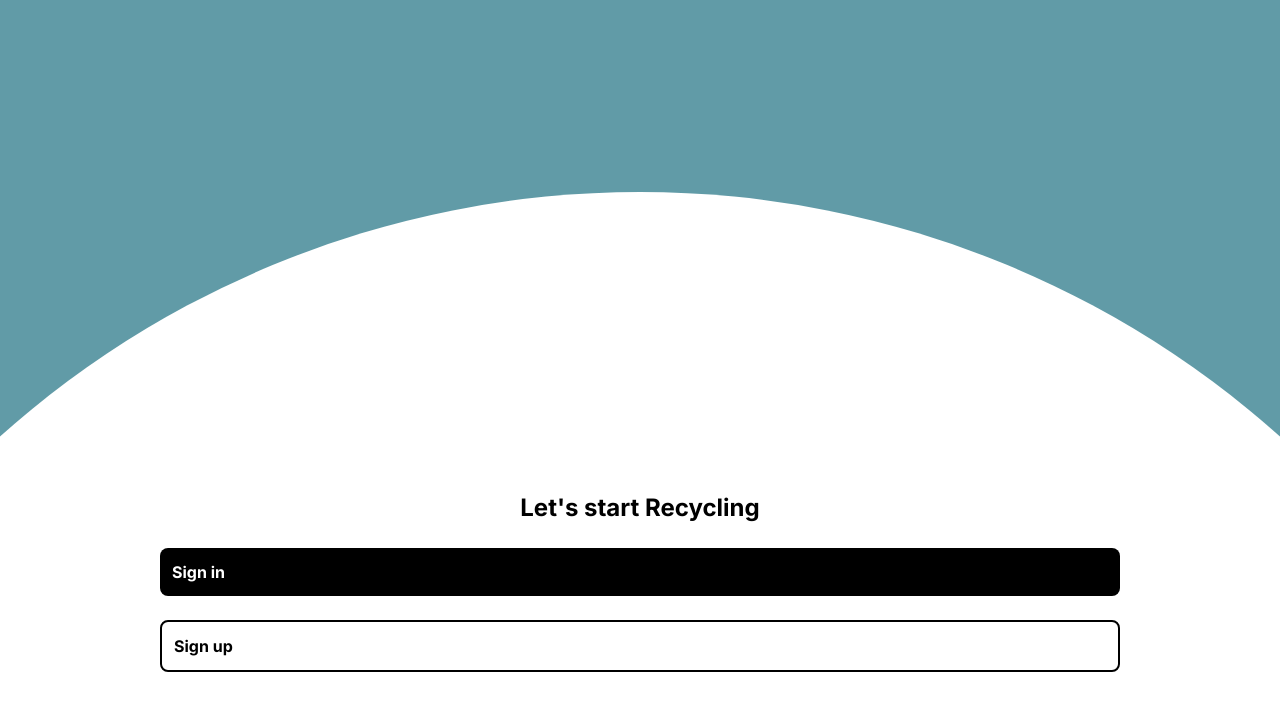
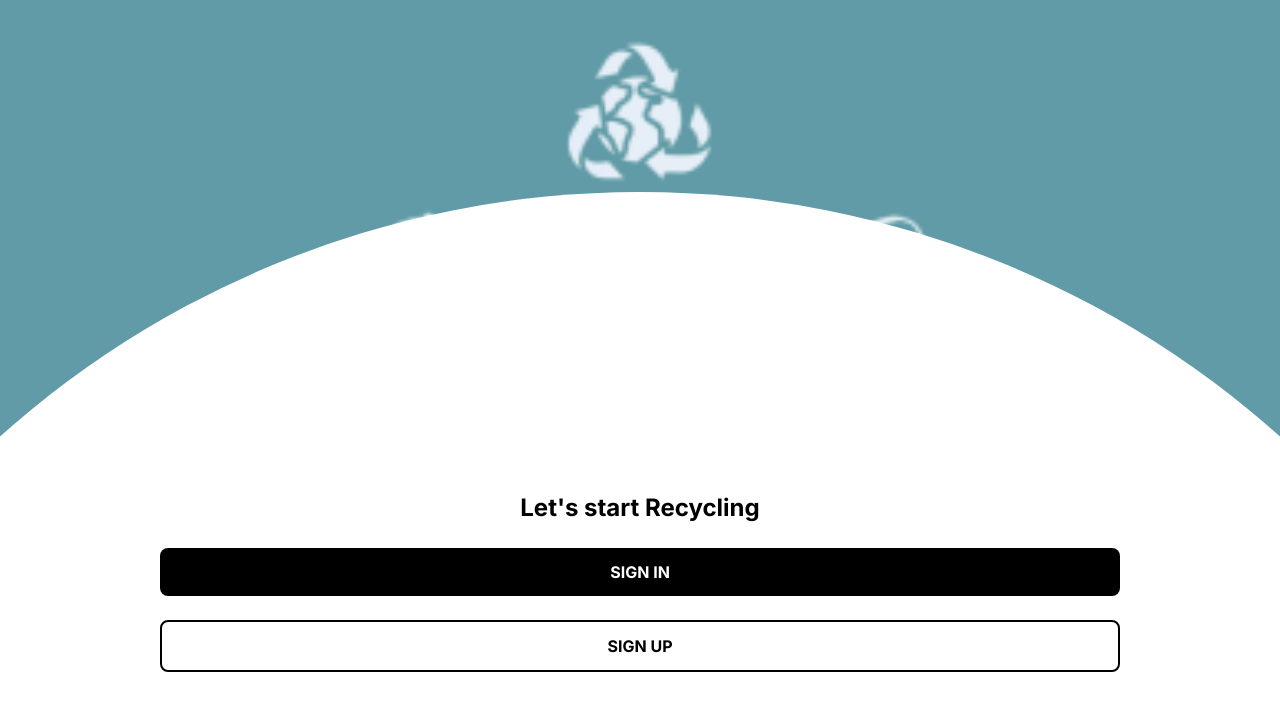
Before and after one commit to agile-78/web, a Next.js app: page /auth in a window 1280 px wide. Shown: the top 710 px of the page. Built offline with nearby package versions, Linux system fonts and the light colour scheme.

Commit message:
Auth pages done

```diff
--- a/src/app/auth/login/page.tsx
+++ b/src/app/auth/login/page.tsx
@@ -7,10 +7,10 @@ export default function login() {
       <Head>
         <title>Login</title>
       </Head>
-      <div className="h-1/2  flex bg-white items-center justify-center relative before:content-[''] before:absolute before:w-[150%] before:aspect-square before:rounded-full before:bg-primary before:top-0 before:left-0 before:-translate-x-1/4 before:-translate-y-1/4 ">
+      <div className="aspect-[1/1] flex bg-white items-center justify-center relative before:content-[''] before:absolute before:w-[150%] before:aspect-square before:rounded-full before:bg-primary before:top-0 before:left-0 before:-translate-x-[30%] before:-translate-y-1/3 ">
         <span className="text-white z-10 text-4xl">Login</span>
       </div>
-      <div className="h-1/2 px-5 bg-white flex flex-col justify-center">
+      <div className=" px-5 pt-3 bg-white flex flex-col justify-center">
         <span>Welcome back!</span>
         <input
           type="text"
--- a/src/app/auth/page.tsx
+++ b/src/app/auth/page.tsx
@@ -1,6 +1,7 @@
 import Head from "next/head";
 import Image from "next/image";
 import Link from "next/link";
+import logo from "../../../public/logo.png";
 
 export default function Auth() {
   return (
@@ -9,7 +10,7 @@ export default function Auth() {
         <title>Auth</title>
       </Head>
       <div className="h-3/5 bg-primary flex items-center justify-center">
-        <Image src="/logo.png" width={150} height={150} alt="logo" />
+      <Image src={logo} alt="Logo" className="mr-1 w-[50%] h-auto my-1" />
       </div>
       <div className="bg-white flex flex-col items-center justify-start relative before:w-[150%] before:aspect-square before:absolute before:bg-inherit before:rounded-full before:top-0 before:-translate-y-[15%]  ">
         <span className="font-bold text-black my-3 text-2xl z-10">
@@ -17,15 +18,15 @@ export default function Auth() {
         </span>
         <Link
           href="/auth/login"
-          className="my-3 bg-black text-white w-3/4 p-3 rounded-lg font-bold z-10"
+          className="my-3 bg-black text-white w-3/4 p-3 rounded-lg font-bold z-10 text-center"
         >
-          Sign in
+          SIGN IN
         </Link>
         <Link
           href="/auth/signup"
-          className="my-3 bg-white w-3/4 rounded-lg p-3 font-bold border-2 border-black z-10"
+          className="my-3 bg-white w-3/4 rounded-lg p-3 font-bold border-2 border-black z-10 text-center"
         >
-          Sign up
+          SIGN UP
         </Link>
       </div>
     </main>
--- a/src/app/auth/signup/page.tsx
+++ b/src/app/auth/signup/page.tsx
@@ -8,10 +8,10 @@ export default function signUp() {
       <Head>
         <title>Sign up</title>
       </Head>
-      <div className="h-2/5 flex justify-center items-center relative before:content-[''] before:w-[150%] before:absolute before:top-0 before:left-0 before:-translate-x-1/4 before:-translate-y-1/2 before:aspect-square before:bg-primary before:rounded-full before:-z-10">
+      <div className="aspect-[1/0.8] flex justify-center items-center relative before:content-[''] before:w-[150%] before:absolute before:top-0 before:left-0 before:-translate-x-[30%] before:-translate-y-[50%] before:aspect-square before:bg-primary before:rounded-full before:-z-10">
         <span className="text-white text-4xl">Sign up</span>
       </div>
-      <div className=" h-3/5 bg-white">
+      <div className="bg-white">
         <form className="mx-2">
           <div className="flex">
             <Input placeholder="Name" className="w-1/2 mr-2" />
```
